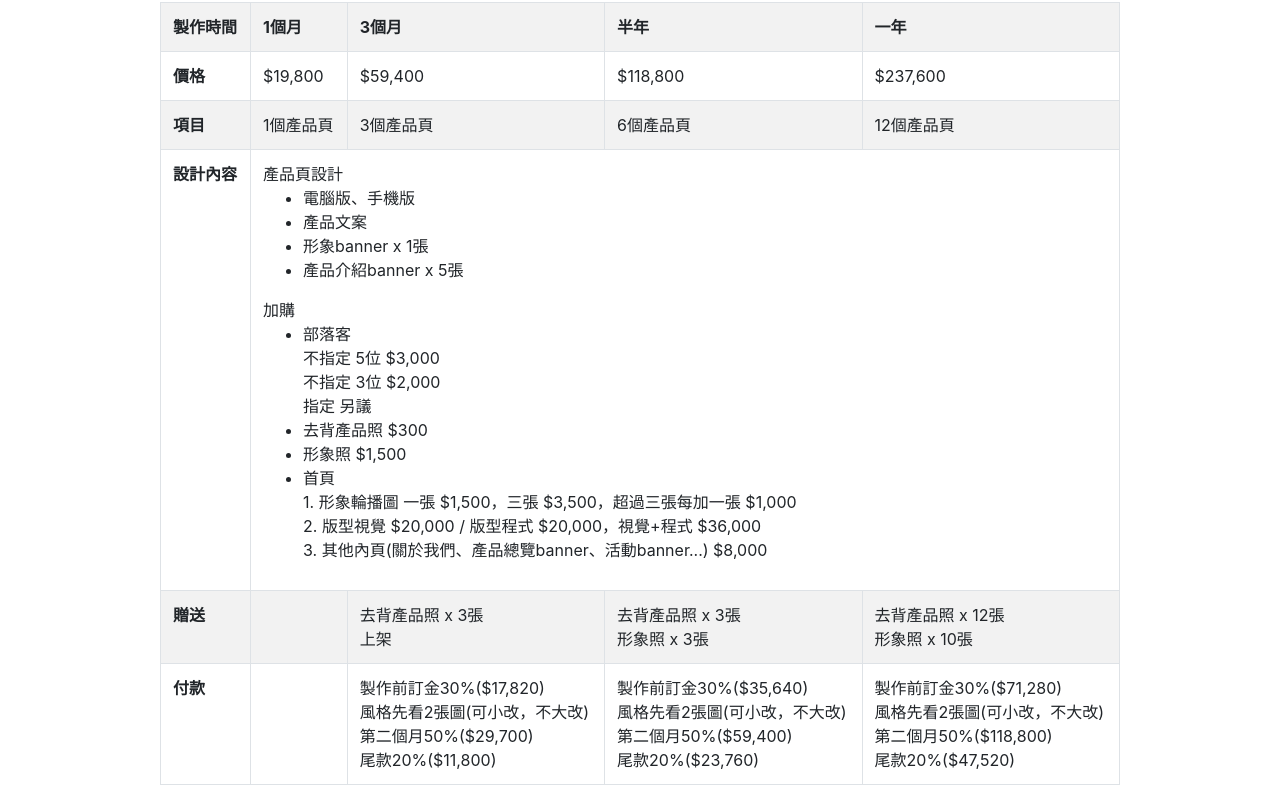
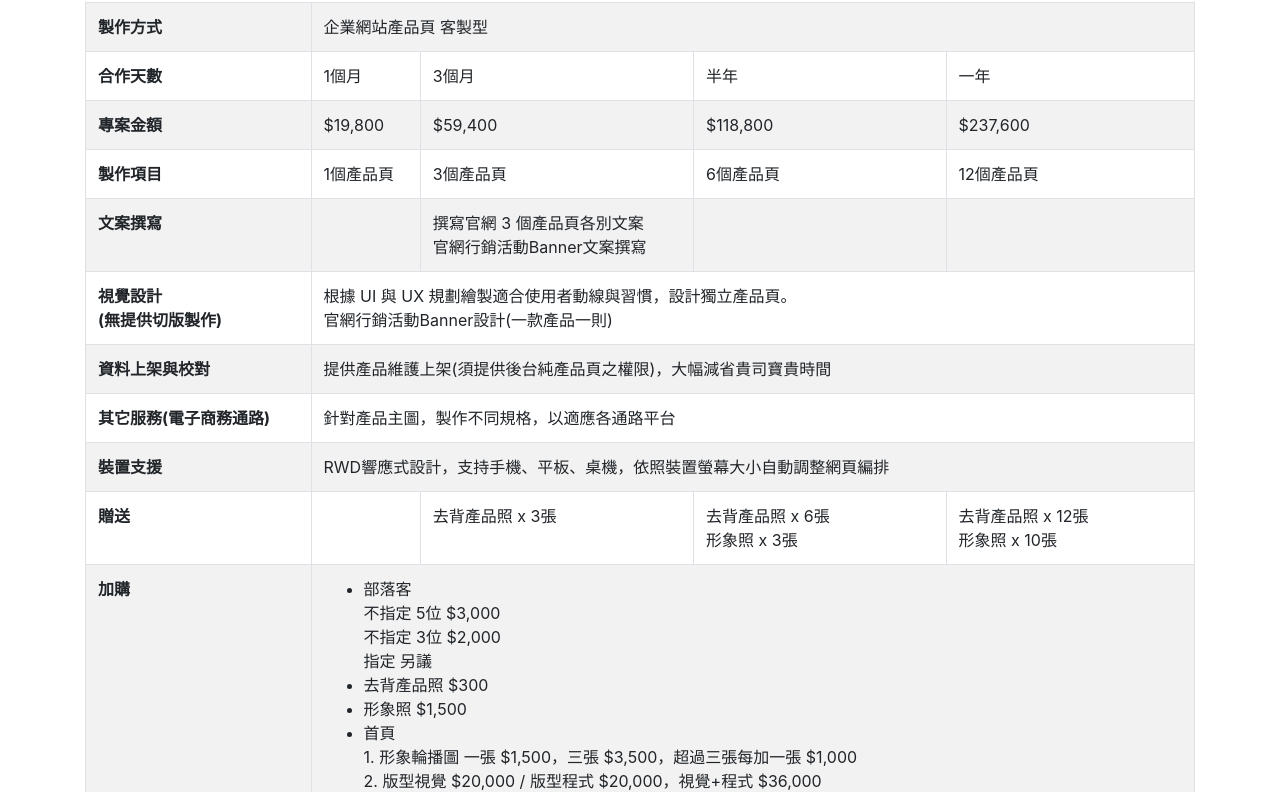
Before and after one commit to storyDesign/conditions, a plain HTML site: page index.html in a window 1280 px wide. Shown: the part 78-870 px from the top of the page. Drawn offline with Linux system fonts and the light colour scheme.

Commit message:
modify text

```diff
--- a/index.html
+++ b/index.html
@@ -7,42 +7,76 @@
   <link rel="stylesheet" href="./css/bootstrap.min.css">
 </head>
 <body>
-  <div class="w-75 m-auto">
+  <div class="container-xl m-auto">
     <h1 class="my-3">故事設計規劃</h1>
     <div class="table-responsive">
       <table class="table table-striped table-bordered">
         <tr>
-          <th>製作時間</th>
-          <th>1個月</th>
-          <th>3個月</th>
-          <th>半年</th>
-          <th>一年</th>
+          <th>製作方式</th>
+          <td colspan="4">企業網站產品頁 客製型</td>
         </tr>
         <tr>
-          <th>價格</th>
+          <th>合作天數</th>
+          <td>1個月</td>
+          <td>3個月</td>
+          <td>半年</td>
+          <td>一年</td>
+        </tr>
+        <tr>
+          <th>專案金額</th>
           <td>$19,800</td>
           <td>$59,400</td>
           <td>$118,800</td>
           <td>$237,600</td>
         </tr>
         <tr>
-          <th>項目</th>
+          <th>製作項目</th>
           <td>1個產品頁</td>
           <td>3個產品頁</td>
           <td>6個產品頁</td>
           <td>12個產品頁</td>
         </tr>
         <tr>
-          <th>設計內容</th>
+          <th>文案撰寫</th>
+          <td></td>
+          <td>撰寫官網 3 個產品頁各別文案<br>官網行銷活動Banner文案撰寫</td>
+          <td></td>
+          <td></td>
+        </tr>
+        <tr>
+          <th>視覺設計<br>(無提供切版製作)</th>
+          <td colspan="4">根據 UI 與 UX 規劃繪製適合使用者動線與習慣，設計獨立產品頁。<br>官網行銷活動Banner設計(一款產品一則)</td>
+        </tr>
+        <tr>
+          <th>資料上架與校對</th>
+          <td colspan="4">提供產品維護上架(須提供後台純產品頁之權限)，大幅減省貴司寶貴時間</td>
+        </tr>
+        <tr>
+          <th>其它服務(電子商務通路)</th>
+          <td colspan="4">針對產品主圖，製作不同規格，以適應各通路平台</td>
+        </tr>
+        <tr>
+          <th>裝置支援</th>
+          <td colspan="4">RWD響應式設計，支持手機、平板、桌機，依照裝置螢幕大小自動調整網頁編排</td>
+        </tr>
+        <tr>
+          <th>贈送</th>
+          <td></td>
+          <td>
+            去背產品照 x 3張<br>
+          </td>
+          <td>
+            去背產品照 x 6張<br>
+            形象照 x 3張<br>
+          </td>
+          <td>
+            去背產品照 x 12張<br>
+            形象照 x 10張<br>
+          </td>
+        </tr>
+        <tr>
+          <th>加購</th>
           <td colspan="4">
-            產品頁設計
-            <ul>
-              <li>電腦版、手機版</li>
-              <li>產品文案</li>
-              <li>形象banner x 1張</li>
-              <li>產品介紹banner x 5張</li>
-            </ul>
-            加購
             <ul>
               <li>部落客<br>
                   不指定 5位 $3,000<br>
@@ -61,41 +95,22 @@
           </td>
         </tr>
         <tr>
-          <th>贈送</th>
-          <td></td>
-          <td>
-            去背產品照 x 3張<br>
-            上架<br>
-          </td>
-          <td>
-            去背產品照 x 3張<br>
-            形象照 x 3張<br>
-          </td>
-          <td>
-            去背產品照 x 12張<br>
-            形象照 x 10張<br>
-          </td>
-        </tr>
-        <tr>
           <th>付款</th>
           <td></td>
           <td>
-            製作前訂金30%($17,820)<br>
-            風格先看2張圖(可小改，不大改)<br>
-            第二個月50%($29,700)<br>
-            尾款20%($11,800)
+            製作前訂金30% ($17,820)<br>
+            第二個月50% ($29,700)<br>
+            尾款20% ($11,800)
           </td>
           <td>
-            製作前訂金30%($35,640)<br>
-            風格先看2張圖(可小改，不大改)<br>
-            第二個月50%($59,400)<br>
-            尾款20%($23,760)
+            製作前訂金30% ($35,640)<br>
+            第二個月50% ($59,400)<br>
+            尾款20% ($23,760)
           </td>
           <td>
-            製作前訂金30%($71,280)<br>
-            風格先看2張圖(可小改，不大改)<br>
-            第二個月50%($118,800)<br>
-            尾款20%($47,520)
+            製作前訂金30% ($71,280)<br>
+            第二個月50% ($118,800)<br>
+            尾款20% ($47,520)
           </td>
         </tr>
       </table>
```
